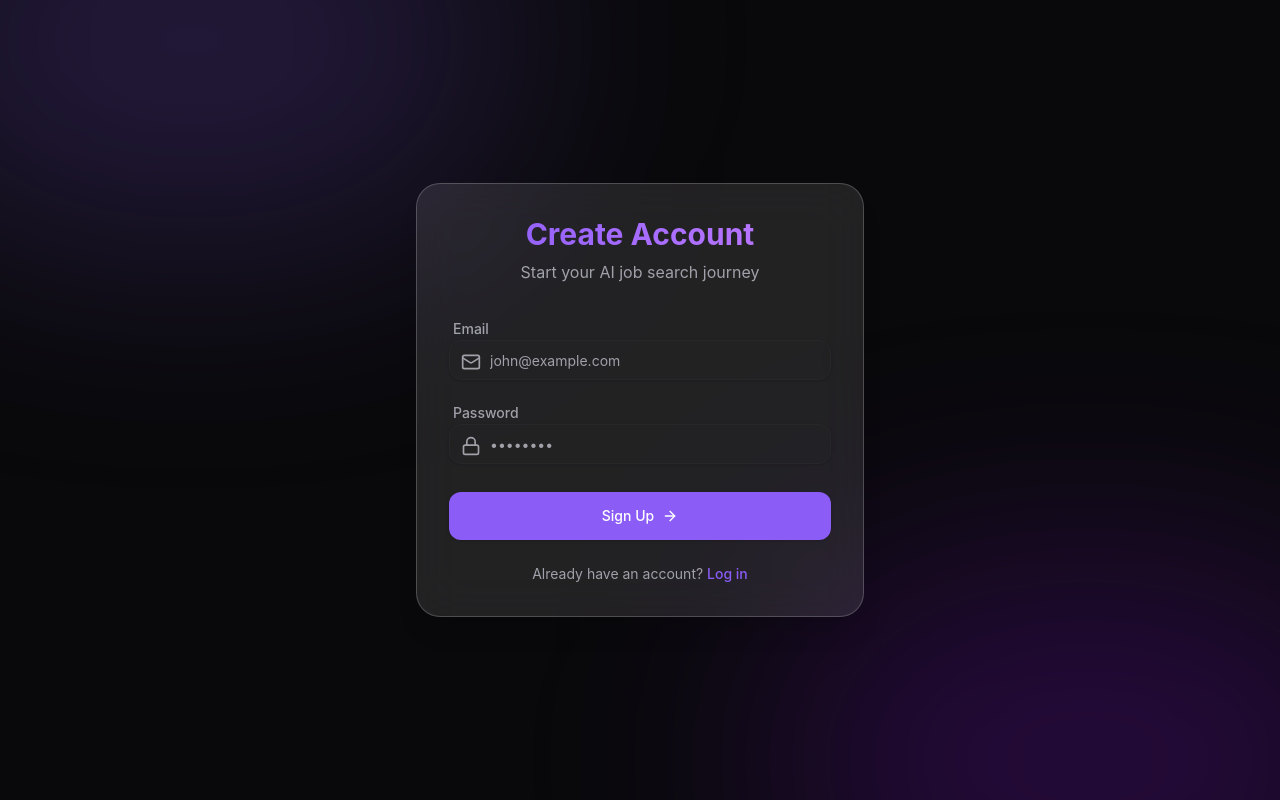
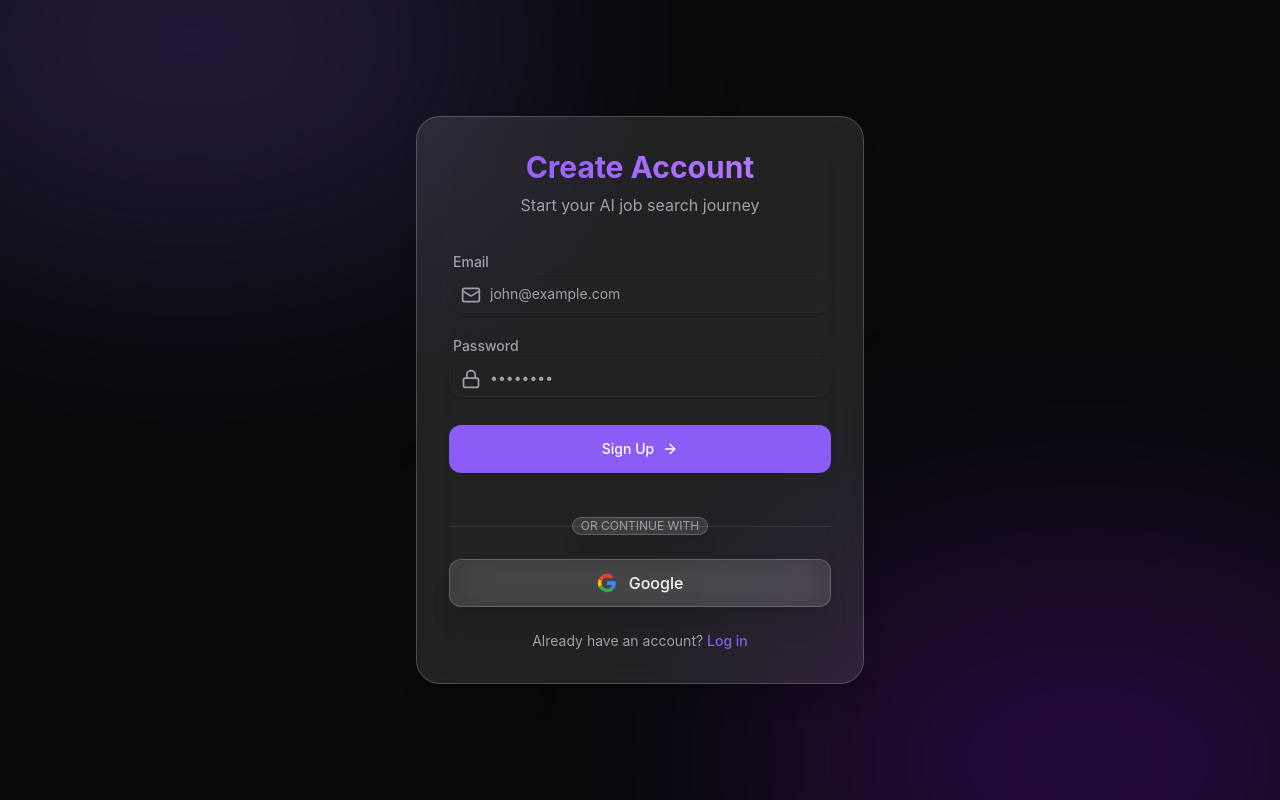
Before and after one commit to imtiyazahamad703/ai-job-application-platform, a React (Vite) app in the folder ai-jap-frontend/: page /register in a window 1280 px wide. Built offline with nearby package versions, Linux system fonts and the light colour scheme; no server answers.

Commit message:
feat(frontend): add google sign-in and sign-up buttons

```diff
--- a/ai-jap-frontend/src/context/AuthContext.tsx
+++ b/ai-jap-frontend/src/context/AuthContext.tsx
@@ -23,6 +23,14 @@ export function AuthProvider({ children }: { children: ReactNode }) {
   const [loading, setLoading] = useState(true);
 
   useEffect(() => {
+    const urlParams = new URLSearchParams(window.location.search);
+    const urlToken = urlParams.get('token');
+    if (urlToken) {
+      setToken(urlToken);
+      localStorage.setItem('token', urlToken);
+      window.history.replaceState({}, document.title, window.location.pathname);
+    }
+
     const fetchUser = async () => {
       if (token) {
         try {
--- a/ai-jap-frontend/src/pages/auth/LoginPage.tsx
+++ b/ai-jap-frontend/src/pages/auth/LoginPage.tsx
@@ -93,6 +93,40 @@ export function LoginPage() {
               </>
             )}
           </button>
+
+          <div className="relative my-6">
+            <div className="absolute inset-0 flex items-center">
+              <div className="w-full border-t border-white/10"></div>
+            </div>
+            <div className="relative flex justify-center text-xs uppercase">
+              <span className="bg-background px-2 text-muted-foreground glass-panel rounded-full">Or continue with</span>
+            </div>
+          </div>
+
+          <a
+            href={`${import.meta.env.VITE_API_URL || 'http://localhost:3000/api/v1'}/auth/google`}
+            className="w-full h-12 glass-panel hover:bg-white/10 flex items-center justify-center space-x-3 rounded-xl transition-colors text-foreground font-medium border border-white/10"
+          >
+            <svg className="w-5 h-5" viewBox="0 0 24 24">
+              <path
+                d="M22.56 12.25c0-.78-.07-1.53-.2-2.25H12v4.26h5.92c-.26 1.37-1.04 2.53-2.21 3.31v2.77h3.57c2.08-1.92 3.28-4.74 3.28-8.09z"
+                fill="#4285F4"
+              />
+              <path
+                d="M12 23c2.97 0 5.46-.98 7.28-2.66l-3.57-2.77c-.98.66-2.23 1.06-3.71 1.06-2.86 0-5.29-1.93-6.16-4.53H2.18v2.84C3.99 20.53 7.7 23 12 23z"
+                fill="#34A853"
+              />
+              <path
+                d="M5.84 14.09c-.22-.66-.35-1.36-.35-2.09s.13-1.43.35-2.09V7.07H2.18C1.43 8.55 1 10.22 1 12s.43 3.45 1.18 4.93l2.85-2.22.81-.62z"
+                fill="#FBBC05"
+              />
+              <path
+                d="M12 5.38c1.62 0 3.06.56 4.21 1.64l3.15-3.15C17.45 2.09 14.97 1 12 1 7.7 1 3.99 3.47 2.18 7.07l3.66 2.84c.87-2.6 3.3-4.53 6.16-4.53z"
+                fill="#EA4335"
+              />
+            </svg>
+            <span>Google</span>
+          </a>
         </form>
 
         <p className="text-center mt-6 text-sm text-muted-foreground">
--- a/ai-jap-frontend/src/pages/auth/RegisterPage.tsx
+++ b/ai-jap-frontend/src/pages/auth/RegisterPage.tsx
@@ -94,6 +94,40 @@ export function RegisterPage() {
               </>
             )}
           </button>
+
+          <div className="relative my-6">
+            <div className="absolute inset-0 flex items-center">
+              <div className="w-full border-t border-white/10"></div>
+            </div>
+            <div className="relative flex justify-center text-xs uppercase">
+              <span className="bg-background px-2 text-muted-foreground glass-panel rounded-full">Or continue with</span>
+            </div>
+          </div>
+
+          <a
+            href={`${import.meta.env.VITE_API_URL || 'http://localhost:3000/api/v1'}/auth/google`}
+            className="w-full h-12 glass-panel hover:bg-white/10 flex items-center justify-center space-x-3 rounded-xl transition-colors text-foreground font-medium border border-white/10"
+          >
+            <svg className="w-5 h-5" viewBox="0 0 24 24">
+              <path
+                d="M22.56 12.25c0-.78-.07-1.53-.2-2.25H12v4.26h5.92c-.26 1.37-1.04 2.53-2.21 3.31v2.77h3.57c2.08-1.92 3.28-4.74 3.28-8.09z"
+                fill="#4285F4"
+              />
+              <path
+                d="M12 23c2.97 0 5.46-.98 7.28-2.66l-3.57-2.77c-.98.66-2.23 1.06-3.71 1.06-2.86 0-5.29-1.93-6.16-4.53H2.18v2.84C3.99 20.53 7.7 23 12 23z"
+                fill="#34A853"
+              />
+              <path
+                d="M5.84 14.09c-.22-.66-.35-1.36-.35-2.09s.13-1.43.35-2.09V7.07H2.18C1.43 8.55 1 10.22 1 12s.43 3.45 1.18 4.93l2.85-2.22.81-.62z"
+                fill="#FBBC05"
+              />
+              <path
+                d="M12 5.38c1.62 0 3.06.56 4.21 1.64l3.15-3.15C17.45 2.09 14.97 1 12 1 7.7 1 3.99 3.47 2.18 7.07l3.66 2.84c.87-2.6 3.3-4.53 6.16-4.53z"
+                fill="#EA4335"
+              />
+            </svg>
+            <span>Google</span>
+          </a>
         </form>
 
         <p className="text-center mt-6 text-sm text-muted-foreground">
```
